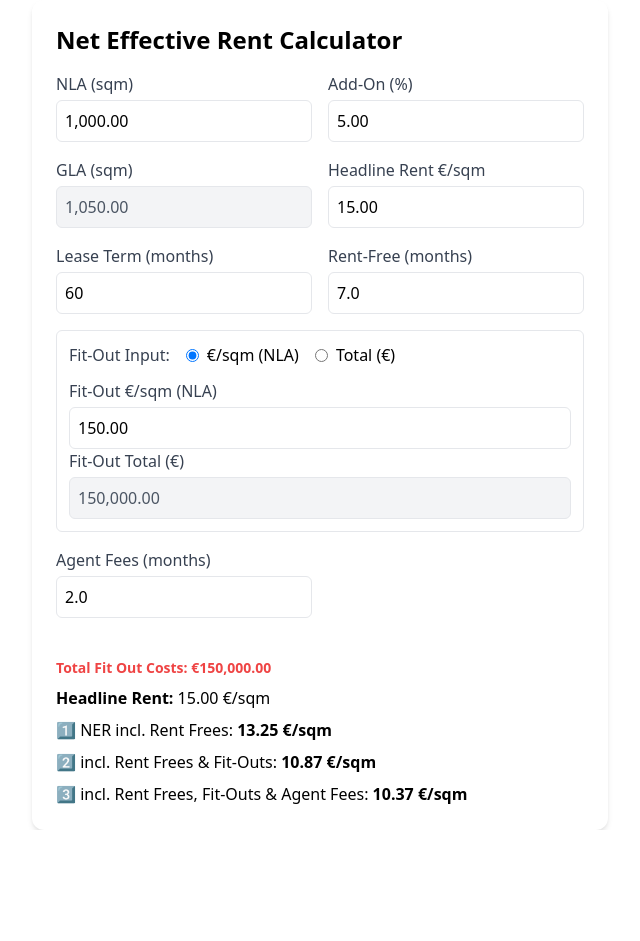
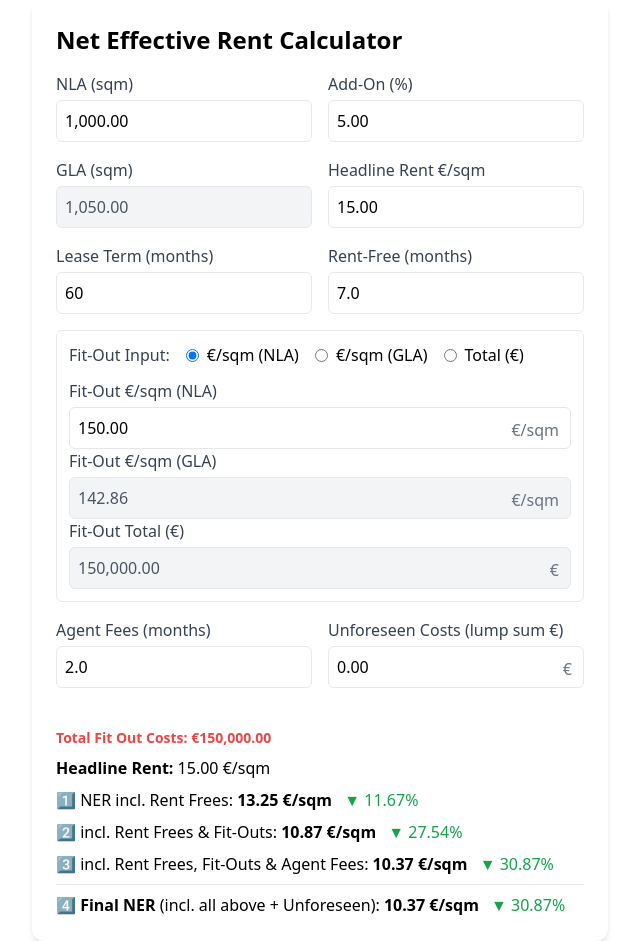
Before and after one commit to Musicandy13/Net-Effective-Rent-Calculator, a React (Vite) app: page / in a window 1280 px wide. Shown: the whole page, without its empty margins (320-960 px from the left). Before the commit the page ends 830 px from the top, so only its background shows below. Built offline with nearby package versions, Linux system fonts and the light colour scheme.

Commit message:
Update App.jsx

```diff
--- a/src/App.jsx
+++ b/src/App.jsx
@@ -1,59 +1,122 @@
 import { useEffect, useMemo, useState } from "react";
 
-const P = (v) => {
+/* ---------- utils ---------- */
+const clamp = (n, min=0) => (Number.isFinite(n) ? Math.max(min, n) : 0);
+const P = (v) => { // tolerant parse: "1 234,56" → 1234.56
   let s = String(v ?? "").trim().replace(/\s/g, "");
   const hasDot = s.includes("."), c = (s.match(/,/g) || []).length;
   s = !hasDot && c === 1 ? s.replace(",", ".") : s.replace(/,/g, "");
-  const n = parseFloat(s); return Number.isFinite(n) && n >= 0 ? n : 0;
+  const n = parseFloat(s);
+  return Number.isFinite(n) ? n : 0;
 };
-const F = (n, d) => new Intl.NumberFormat("en-US", {
-  minimumFractionDigits: d, maximumFractionDigits: d,
-}).format(Number.isFinite(n) ? n : 0);
+const F = (n, d=2) =>
+  new Intl.NumberFormat("en-US",{minimumFractionDigits:d,maximumFractionDigits:d}).format(Number.isFinite(n)?n:0);
+const FCUR = (n) => (Number.isFinite(n) ? n : 0).toLocaleString("en-US",{style:"currency",currency:"EUR"});
 
-function NumericField({ label, value, onChange, format="2dec", step=1, min=0, readOnly=false, onCommit }) {
+function Delta({base, val}) {
+  const pct = base>0 ? ((val - base)/base)*100 : 0;
+  const rounded = Math.abs(pct) < 0.005 ? 0 : pct;
+  const up = rounded > 0, down = rounded < 0;
+  return (
+    <span className={`${up?"text-red-600":down?"text-green-600":"text-gray-500"} font-medium ml-2`}>
+      {up ? "▲" : down ? "▼" : "■"} {F(Math.abs(rounded),2)}%
+    </span>
+  );
+}
+
+/* ---------- generic numeric ---------- */
+function NumericField({
+  label, value, onChange,
+  format="2dec", step=1, min=0, readOnly=false, onCommit, suffix
+}) {
   const [focus, setFocus] = useState(false);
   const num = P(value);
-  const show = focus ? value : F(num, format==="int"?0:format==="1dec"?1:2);
+  const show = focus ? value : (format==="int" ? F(num,0) : format==="1dec"?F(num,1):F(num,2));
   return (
     <label className="block">
       <span className="text-gray-700">{label}</span>
+      <div className="relative">
         <input
           type={focus ? "number" : "text"}
           inputMode={focus ? "decimal" : "text"}
           value={show}
           min={min} step={step} readOnly={readOnly && !focus}
           onFocus={() => setFocus(true)}
-        onBlur={e => { setFocus(false); const n=P(e.target.value); onChange(String(n)); onCommit?.(n); }}
+          onBlur={e => {
+            setFocus(false);
+            const n = clamp(P(e.target.value), min);
+            onChange(String(n));
+            onCommit?.(n);
+          }}
           onChange={e => onChange(e.target.value.replace(/[^\d.,-]/g,""))}
-        className={`mt-1 block w-full border rounded-md p-2 ${readOnly?"bg-gray-100 text-gray-600":""}`}
+          className={`mt-1 block w-full border rounded-md p-2 pr-16 ${readOnly?"bg-gray-100 text-gray-600":""}`}
         />
+        {suffix && <span className="absolute inset-y-0 right-3 top-1/2 -translate-y-1/2 text-gray-500">{suffix}</span>}
+      </div>
     </label>
   );
 }
 
+/* ---------- app ---------- */
 export default function App() {
   const [f, setF] = useState({
-    nla:"1000", addon:"5.00", rent:"15.00", duration:"60", rf:"7", agent:"2",
-    fitMode:"perSqm", fitPer:"150.00", fitTot:"150000.00",
+    nla:"1000", addon:"5.00", rent:"15.00", duration:"60", rf:"7.0",
+    agent:"2.0",
+    fitMode:"perNLA", fitPerNLA:"150.00", fitPerGLA:"", fitTot:"150000.00",
+    unforeseen:"0"
   });
   const S = (k) => (v) => setF(s => ({ ...s, [k]: v }));
-  const nla=P(f.nla), addon=P(f.addon), rent=P(f.rent), duration=P(f.duration),
-        rf=P(f.rf), agent=P(f.agent), fitPer=P(f.fitPer), fitTot=P(f.fitTot);
+
+  // parsed
+  const nla=clamp(P(f.nla)), addon=clamp(P(f.addon)), rent=clamp(P(f.rent)),
+        duration=Math.max(0, Math.floor(P(f.duration))), rf=clamp(P(f.rf)),
+        agent=clamp(P(f.agent)), unforeseen=clamp(P(f.unforeseen));
 
   const gla = useMemo(() => nla * (1 + addon/100), [nla, addon]);
   const months = Math.max(0, duration - rf);
   const gross = rent * gla * months;
 
+  // ----- Fit-out modes & conversions -----
+  const perNLA = clamp(P(f.fitPerNLA));
+  const perGLA = clamp(P(f.fitPerGLA));
+  const tot    = clamp(P(f.fitTot));
+
+  // keep fields in sync when inputs change (core conversions)
   useEffect(() => {
-    if (f.fitMode === "perSqm") S("fitTot")(String(fitPer * nla));
-    else S("fitPer")(String(nla > 0 ? fitTot / nla : 0));
+    const nNLA = clamp(P(f.fitPerNLA));
+    const nGLA = clamp(P(f.fitPerGLA));
+    const nTot = clamp(P(f.fitTot));
+
+    if (f.fitMode === "perNLA") {
+      const t = nNLA * nla;
+      const g = gla>0 ? t / gla : 0;
+      if (t !== nTot) S("fitTot")(String(t));
+      if (g !== nGLA) S("fitPerGLA")(String(g));
+    } else if (f.fitMode === "perGLA") {
+      const t = nGLA * gla;
+      const n = nla>0 ? t / nla : 0;
+      if (t !== nTot) S("fitTot")(String(t));
+      if (n !== nNLA) S("fitPerNLA")(String(n));
+    } else { // total
+      const n = nla>0 ? nTot / nla : 0;
+      const g = gla>0 ? nTot / gla : 0;
+      if (n !== nNLA) S("fitPerNLA")(String(n));
+      if (g !== nGLA) S("fitPerGLA")(String(g));
+    }
     // eslint-disable-next-line react-hooks/exhaustive-deps
-  }, [f.fitMode, f.nla]);
+  }, [f.fitMode, f.nla, f.addon]);
 
-  const totalFit = f.fitMode === "total" ? fitTot : fitPer * nla;
+  const totalFit =
+    f.fitMode === "perNLA" ? perNLA * nla :
+    f.fitMode === "perGLA" ? perGLA * gla : tot;
+
   const agentFees = agent * rent * gla;
   const denom = Math.max(1e-9, duration * gla);
-  const ner1 = gross/denom, ner2 = (gross-totalFit)/denom, ner3 = (gross-totalFit-agentFees)/denom;
+
+  const ner1 = gross / denom;
+  const ner2 = (gross - totalFit) / denom;
+  const ner3 = (gross - totalFit - agentFees) / denom;
+  const ner4 = (gross - totalFit - agentFees - unforeseen) / denom; // Final NER
 
   return (
     <div className="p-6 max-w-xl mx-auto bg-white rounded-xl shadow-md space-y-4">
@@ -61,21 +124,26 @@ export default function App() {
 
       <div className="grid grid-cols-2 gap-4">
         <NumericField label="NLA (sqm)" value={f.nla} onChange={S("nla")} format="2dec" step={1}/>
-        <NumericField label="Add-On (%)" value={f.addon} onChange={S("addon")} format="2dec" step={1}/>
+        <NumericField label="Add-On (%)" value={f.addon} onChange={S("addon")} format="2dec" step={0.5}/>
         <label className="block">
           <span className="text-gray-700">GLA (sqm)</span>
-          <input readOnly value={F(gla,2)} className="mt-1 block w-full border rounded-md p-2 bg-gray-100 text-gray-600"/>
+          <input readOnly value={F(gla,2)}
+            className="mt-1 block w-full border rounded-md p-2 bg-gray-100 text-gray-600"/>
         </label>
-        <NumericField label="Headline Rent €/sqm" value={f.rent} onChange={S("rent")} format="2dec" step={1}/>
+        <NumericField label="Headline Rent €/sqm" value={f.rent} onChange={S("rent")} format="2dec" step={0.5}/>
         <NumericField label="Lease Term (months)" value={f.duration} onChange={S("duration")} format="int" step={1}/>
-        <NumericField label="Rent-Free (months)" value={f.rf} onChange={S("rf")} format="1dec" step={1}/>
+        <NumericField label="Rent-Free (months)" value={f.rf} onChange={S("rf")} format="1dec" step={0.5}/>
       </div>
 
+      {/* Fit-Out block */}
       <div className="border rounded-md p-3">
         <div className="flex items-center gap-4 mb-3">
           <span className="text-gray-700 font-medium">Fit-Out Input:</span>
           <label className="inline-flex items-center gap-2">
-            <input type="radio" checked={f.fitMode==="perSqm"} onChange={()=>S("fitMode")("perSqm")}/> <span>€/sqm (NLA)</span>
+            <input type="radio" checked={f.fitMode==="perNLA"} onChange={()=>S("fitMode")("perNLA")}/> <span>€/sqm (NLA)</span>
+          </label>
+          <label className="inline-flex items-center gap-2">
+            <input type="radio" checked={f.fitMode==="perGLA"} onChange={()=>S("fitMode")("perGLA")}/> <span>€/sqm (GLA)</span>
           </label>
           <label className="inline-flex items-center gap-2">
             <input type="radio" checked={f.fitMode==="total"} onChange={()=>S("fitMode")("total")}/> <span>Total (€)</span>
@@ -83,27 +151,40 @@ export default function App() {
         </div>
 
         <NumericField
-          label="Fit-Out €/sqm (NLA)" value={f.fitPer} onChange={(v)=>{ S("fitPer")(v); if(f.fitMode==="perSqm") S("fitTot")(String(P(v)*nla)); }}
-          format="2dec" step={1} readOnly={f.fitMode==="total"}
+          label="Fit-Out €/sqm (NLA)"
+          value={f.fitPerNLA}
+          onChange={(v)=>{ S("fitPerNLA")(v); if(f.fitMode==="perNLA") S("fitTot")(String(P(v)*nla)); }}
+          readOnly={f.fitMode!=="perNLA"} format="2dec" step={1} suffix="€/sqm"
         />
         <NumericField
-          label="Fit-Out Total (€)" value={f.fitTot} onChange={(v)=>{ S("fitTot")(v); if(f.fitMode==="total"){ const n=P(v); S("fitPer")(String(nla>0?n/nla:0)); }}}
-          format="2dec" step={1} readOnly={f.fitMode==="perSqm"}
+          label="Fit-Out €/sqm (GLA)"
+          value={f.fitPerGLA}
+          onChange={(v)=>{ S("fitPerGLA")(v); if(f.fitMode==="perGLA") S("fitTot")(String(P(v)*gla)); }}
+          readOnly={f.fitMode!=="perGLA"} format="2dec" step={1} suffix="€/sqm"
+        />
+        <NumericField
+          label="Fit-Out Total (€)"
+          value={f.fitTot}
+          onChange={(v)=>{ S("fitTot")(v); /* sync happens via useEffect */ }}
+          readOnly={f.fitMode!=="total"} format="2dec" step={100} suffix="€"
         />
       </div>
 
       <div className="grid grid-cols-2 gap-4 mt-4">
-        <NumericField label="Agent Fees (months)" value={f.agent} onChange={S("agent")} format="1dec" step={1}/>
+        <NumericField label="Agent Fees (months)" value={f.agent} onChange={S("agent")} format="1dec" step={0.5}/>
+        <NumericField label="Unforeseen Costs (lump sum €)" value={f.unforeseen} onChange={S("unforeseen")} format="2dec" step={100} suffix="€"/>
       </div>
 
       <div className="pt-6 space-y-2 text-left">
         <p className="text-sm text-red-500 font-semibold">
-          Total Fit Out Costs: {(totalFit).toLocaleString("en-US",{style:"currency",currency:"EUR"})}
+          Total Fit Out Costs: {FCUR(totalFit)}
         </p>
         <p><strong>Headline Rent:</strong> {F(rent,2)} €/sqm</p>
-        <p>1️⃣ NER incl. Rent Frees: <b>{F(ner1,2)} €/sqm</b></p>
-        <p>2️⃣ incl. Rent Frees & Fit-Outs: <b>{F(ner2,2)} €/sqm</b></p>
-        <p>3️⃣ incl. Rent Frees, Fit-Outs & Agent Fees: <b>{F(ner3,2)} €/sqm</b></p>
+
+        <p>1️⃣ NER incl. Rent Frees: <b>{F(ner1,2)} €/sqm</b> <Delta base={rent} val={ner1} /></p>
+        <p>2️⃣ incl. Rent Frees & Fit-Outs: <b>{F(ner2,2)} €/sqm</b> <Delta base={rent} val={ner2} /></p>
+        <p>3️⃣ incl. Rent Frees, Fit-Outs & Agent Fees: <b>{F(ner3,2)} €/sqm</b> <Delta base={rent} val={ner3} /></p>
+        <p className="border-t pt-2">4️⃣ <b>Final NER</b> (incl. all above + Unforeseen): <b>{F(ner4,2)} €/sqm</b> <Delta base={rent} val={ner4} /></p>
       </div>
     </div>
   );
```
Lines whose indentation alone changed are shown as unchanged.
